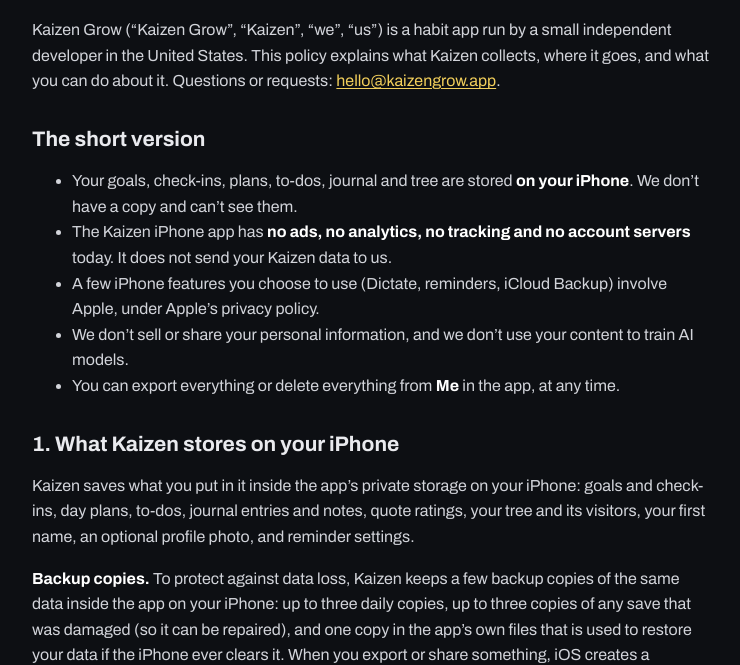
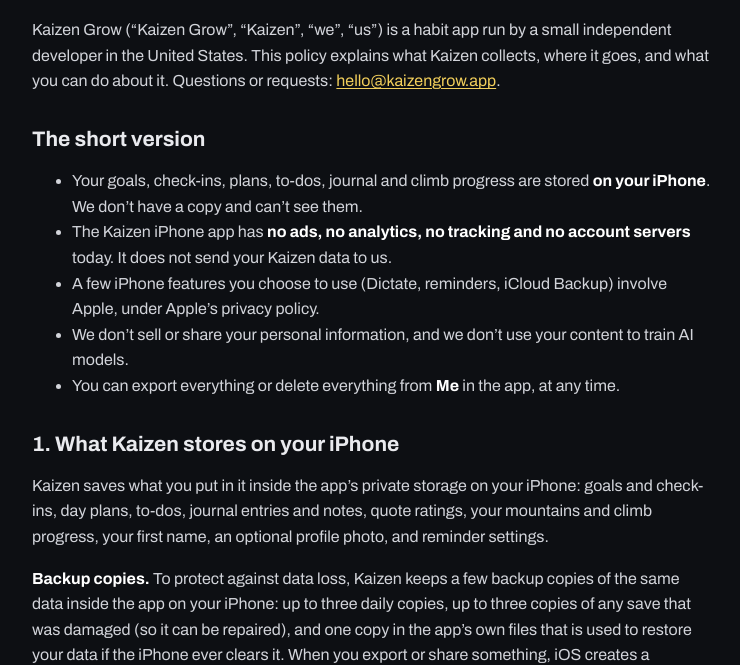
Before and after one commit to kaizengrow/website, a plain HTML site: page privacy.html in a window 1280 px wide. Shown: the part 138-803 px from the top of the page, without its empty margins (268-1008 px from the left). Drawn offline with Linux system fonts and the light colour scheme.

Commit message:
Website: describe the app's mountains instead of the retired tree (home, privacy, terms)
Co-Authored-By: Claude Opus 5.5 <noreply@anthropic.com>
Claude-Session: https://claude.ai/code/session_01NYt1eHjmxMcfDEjqaJi6wX

```diff
--- a/privacy.html
+++ b/privacy.html
@@ -25,7 +25,7 @@ body{font:400 16px/1.6 'Archivo',-apple-system,BlinkMacSystemFont,'Segoe UI',san
 
 <h2>The short version</h2>
 <ul>
-<li>Your goals, check-ins, plans, to-dos, journal and tree are stored <b>on your iPhone</b>. We don’t have a copy and can’t see them.</li>
+<li>Your goals, check-ins, plans, to-dos, journal and climb progress are stored <b>on your iPhone</b>. We don’t have a copy and can’t see them.</li>
 <li>The Kaizen iPhone app has <b>no ads, no analytics, no tracking and no account servers</b> today. It does not send your Kaizen data to us.</li>
 <li>A few iPhone features you choose to use (Dictate, reminders, iCloud Backup) involve Apple, under Apple’s privacy policy.</li>
 <li>We don’t sell or share your personal information, and we don’t use your content to train AI models.</li>
@@ -33,7 +33,7 @@ body{font:400 16px/1.6 'Archivo',-apple-system,BlinkMacSystemFont,'Segoe UI',san
 </ul>
 
 <h2>1. What Kaizen stores on your iPhone</h2>
-<p>Kaizen saves what you put in it inside the app’s private storage on your iPhone: goals and check-ins, day plans, to-dos, journal entries and notes, quote ratings, your tree and its visitors, your first name, an optional profile photo, and reminder settings.</p>
+<p>Kaizen saves what you put in it inside the app’s private storage on your iPhone: goals and check-ins, day plans, to-dos, journal entries and notes, quote ratings, your mountains and climb progress, your first name, an optional profile photo, and reminder settings.</p>
 <p><b>Backup copies.</b> To protect against data loss, Kaizen keeps a few backup copies of the same data inside the app on your iPhone: up to three daily copies, up to three copies of any save that was damaged (so it can be repaired), and one copy in the app’s own files that is used to restore your data if the iPhone ever clears it. When you export or share something, iOS creates a temporary file for the share sheet. These copies never leave your iPhone through Kaizen. If iCloud Backup or a computer backup is turned on for your iPhone, Apple includes the app’s storage in that backup, under your own Apple account. Deleting your data in Kaizen deletes these copies, the temporary files, your reminder settings and any scheduled reminders too.</p>
 <p>Your data stays on your iPhone until you delete it in the app or delete the app. iOS protects it with your iPhone’s encryption.</p>
 
```
Also changed, not shown: index.html (+2 -2 lines), terms.html (+1 -1 lines).
